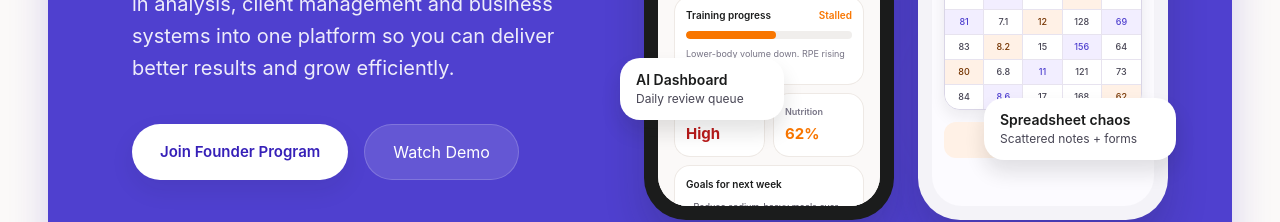
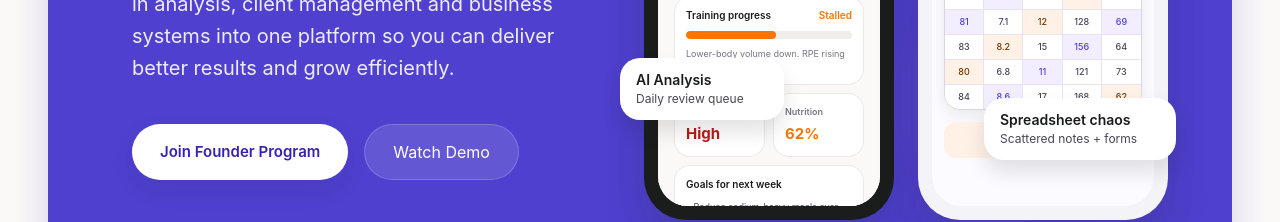
Before and after one commit to samanthaselvam07/Completecoachlanding, a Next.js app: page / in a window 1280 px wide. Shown: the part 466-688 px from the top of the page. Built offline with nearby package versions, Linux system fonts and the light colour scheme; no server answers.

Commit message:
Rename hero AI analysis card

```diff
--- a/src/components/marketing/home-page.tsx
+++ b/src/components/marketing/home-page.tsx
@@ -72,7 +72,7 @@ export function HomePage() {
             {/* Right — phone mockups */}
             <div className="relative z-10 hidden h-[540px] items-end justify-center gap-6 lg:flex">
 
-              {/* Phone 1 — dark (AI Dashboard) */}
+              {/* Phone 1 — dark (AI Analysis) */}
               <div className="relative mt-auto mb-0" style={{ marginBottom: "0px" }}>
                 <div className="absolute -top-7 left-1/2 -translate-x-1/2 whitespace-nowrap">
                   <p className="text-white/80 text-[12px] font-semibold tracking-[1.44px]">EFFICIENCY & INTELLIGENCE</p>
@@ -161,9 +161,9 @@ export function HomePage() {
                     </div>
                   </div>
                 </div>
-                {/* AI Dashboard card */}
+                {/* AI Analysis card */}
                 <div className="absolute -left-6 bottom-[100px] bg-white rounded-[20px] shadow-[0px_12px_20px_0px_rgba(27,28,28,0.12)] px-4 py-3 w-[164px]">
-                  <p className="font-semibold text-[#1b1c1c] text-[14px] leading-[20px]">AI Dashboard</p>
+                  <p className="font-semibold text-[#1b1c1c] text-[14px] leading-[20px]">AI Analysis</p>
                   <p className="text-[#474554] text-[12px] leading-[18px]">Daily review queue</p>
                 </div>
               </div>
```
